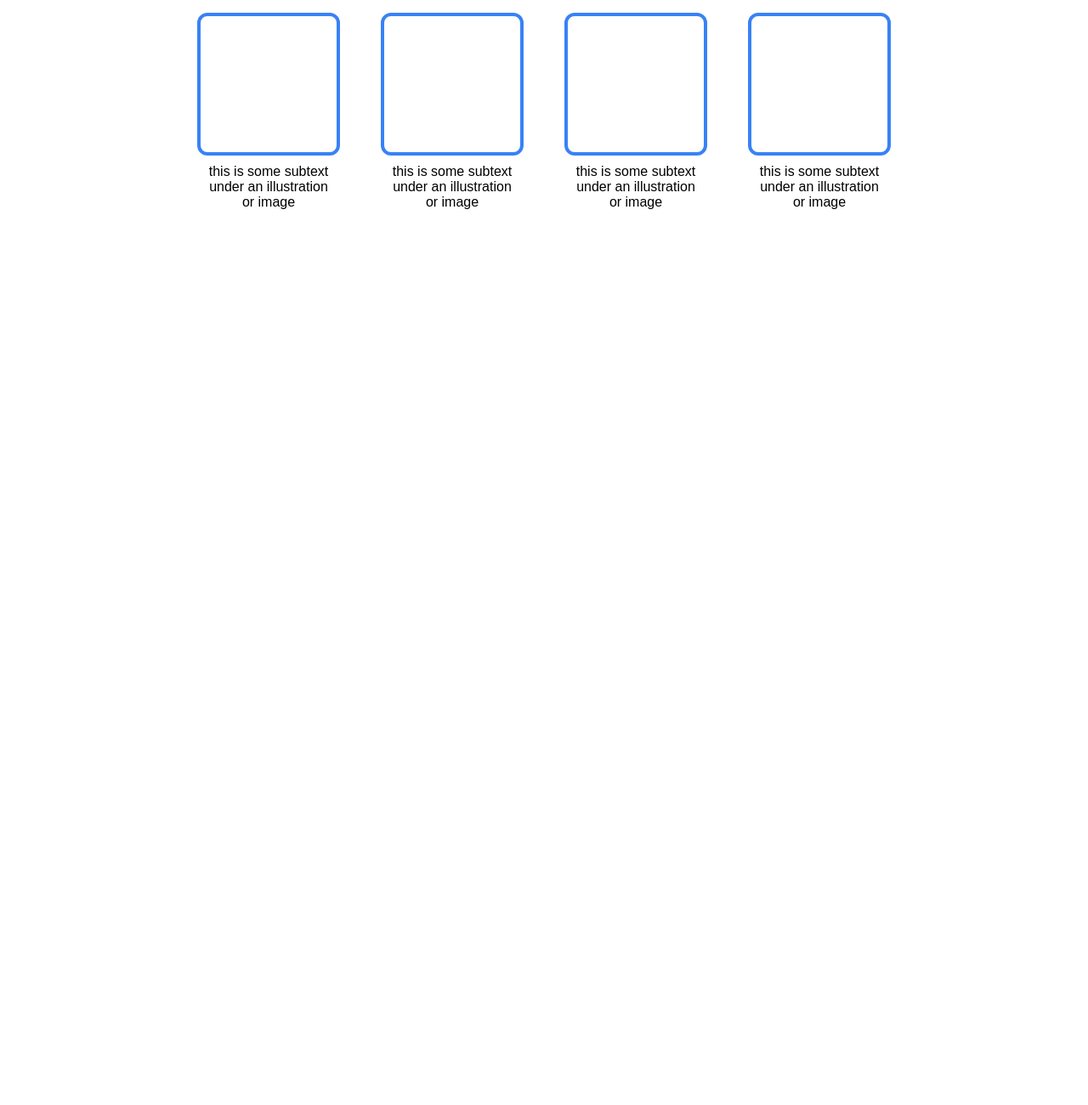
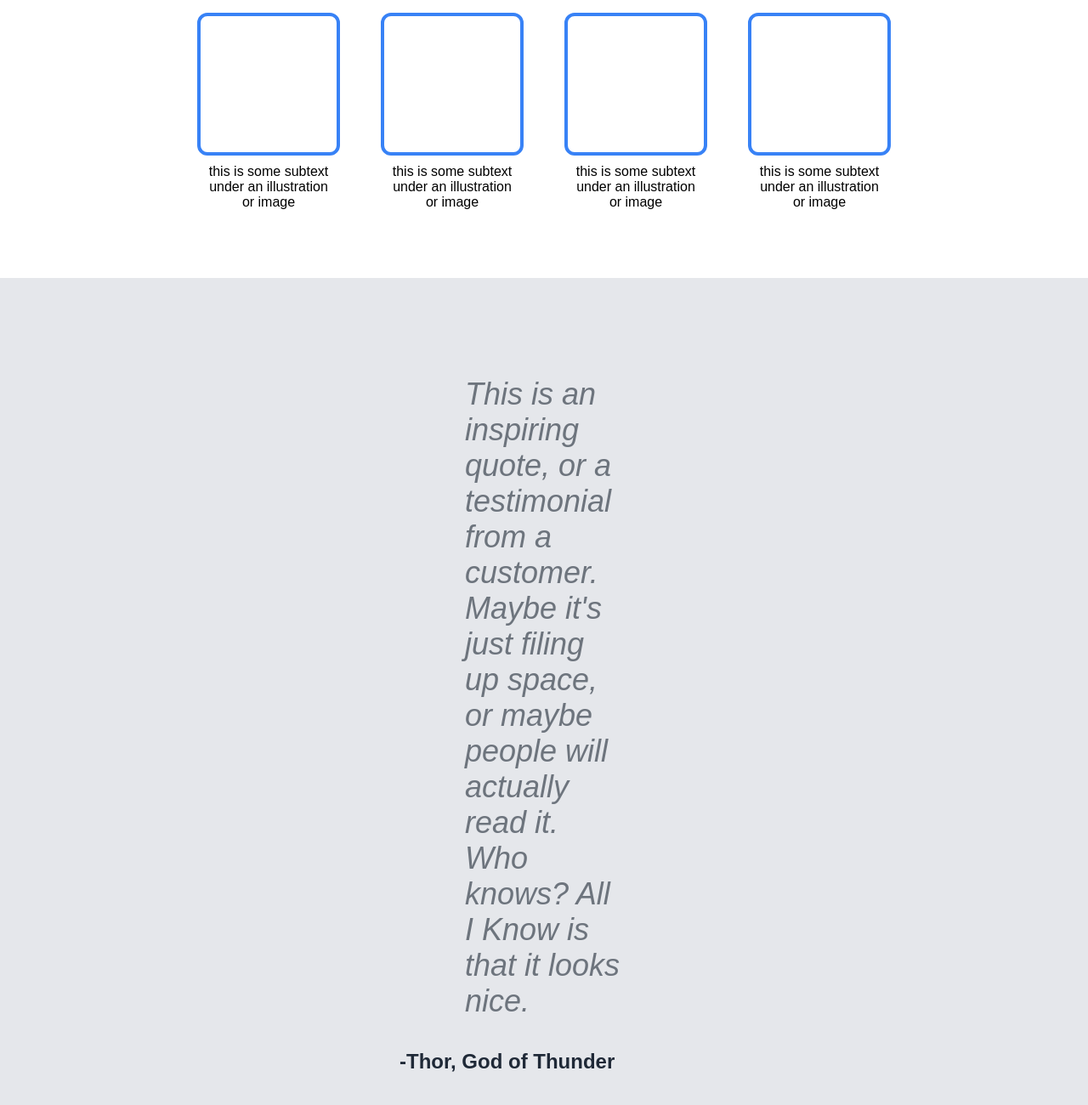
Before and after one commit to pdtru/landing-page, a plain HTML site: page index.html in a window 1280 px wide. Shown: the part 620-1920 px from the top of the page at 85% size. Before the commit the page ends 867 px from the top, so only its background shows below. Drawn offline with Linux system fonts and the light colour scheme.

Commit message:
Add content and styles to quote section

```diff
--- a/index.html
+++ b/index.html
@@ -54,6 +54,11 @@
             </div>
         </div>
     </div>
+    <div class="quote-section">
+        <div class="quote">This is an inspiring quote, or a testimonial from a customer. Maybe it's just filing up
+            space, or maybe people will actually read it. Who knows? All I Know is that it looks nice.</div>
+        <div class="quote-end">-Thor, God of Thunder</div>
+    </div>
 </body>
 
 </html>
--- a/style.css
+++ b/style.css
@@ -6,7 +6,8 @@ body {
 /* header start */
 .header {
     display: flex;
-    justify-content: space-around;
+    justify-content: center;
+    gap: 510px;
     align-items: center;
     background-color: #1f2937;
 }
@@ -89,7 +90,6 @@ p {
 /* hero end */
 
 /* mid start */
-
 .mid-section {
     display: flex;
     flex-direction: column;
@@ -130,3 +130,31 @@ p {
     text-align: center;
     width: 9em;
 }
+/*mid end*/
+
+/*quote start*/
+.quote-section {
+    display: flex;
+    flex-direction: column;
+    background-color: #e5e7eb;
+    padding: 5em 10em;
+    margin-top: 5em;
+}
+
+.quote {
+    flex-shrink: 0;
+    align-self: center;
+    font-size: 36px;
+    font-weight: 100px;
+    font-style: italic;
+    color: #6d747d;
+    padding: 1em 387px;
+}
+
+.quote-end {
+    align-self: flex-end;
+    font-size: 24px;
+    font-weight: bold;
+    color: #1f2937;
+    width: 650px;
+}
```
